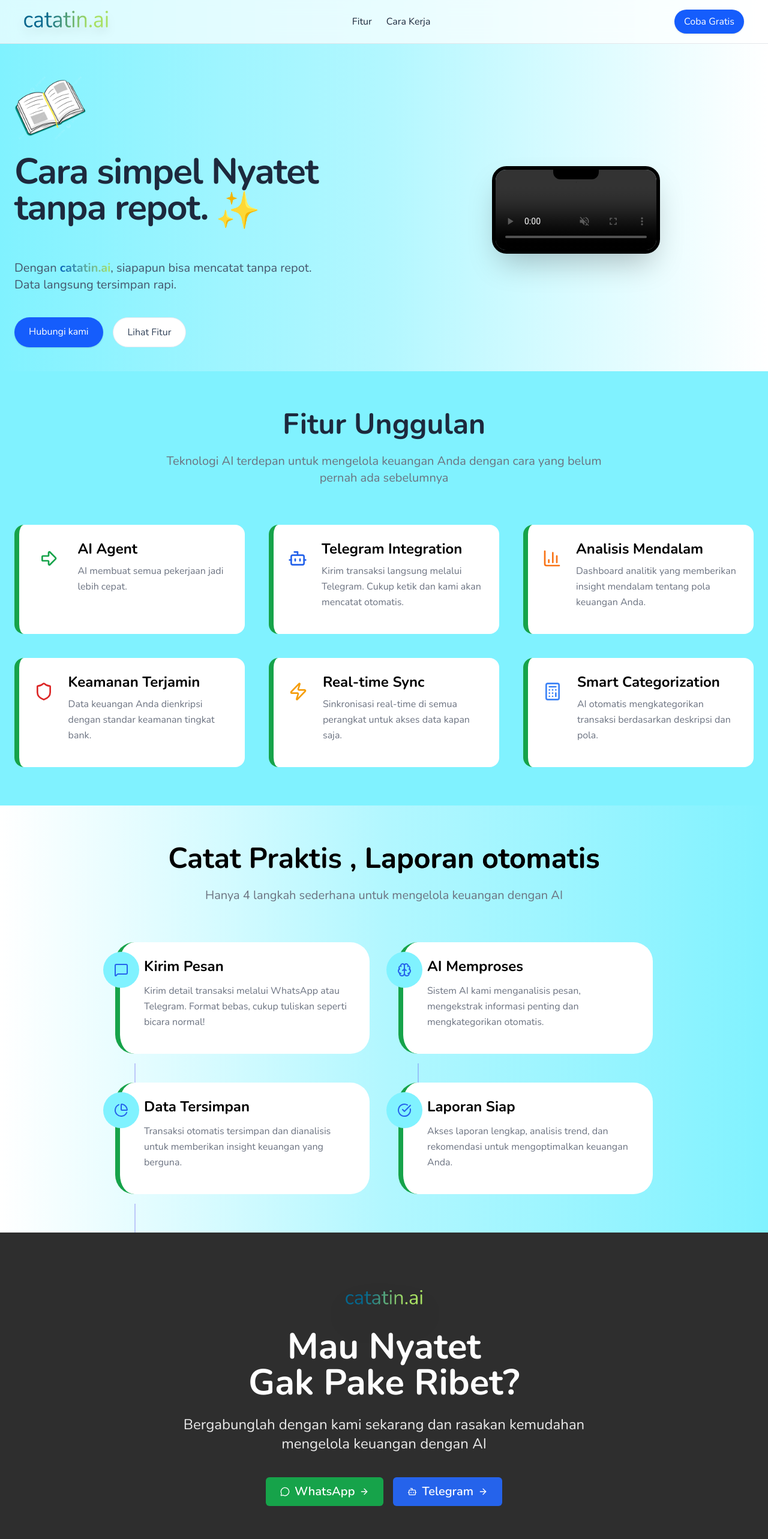
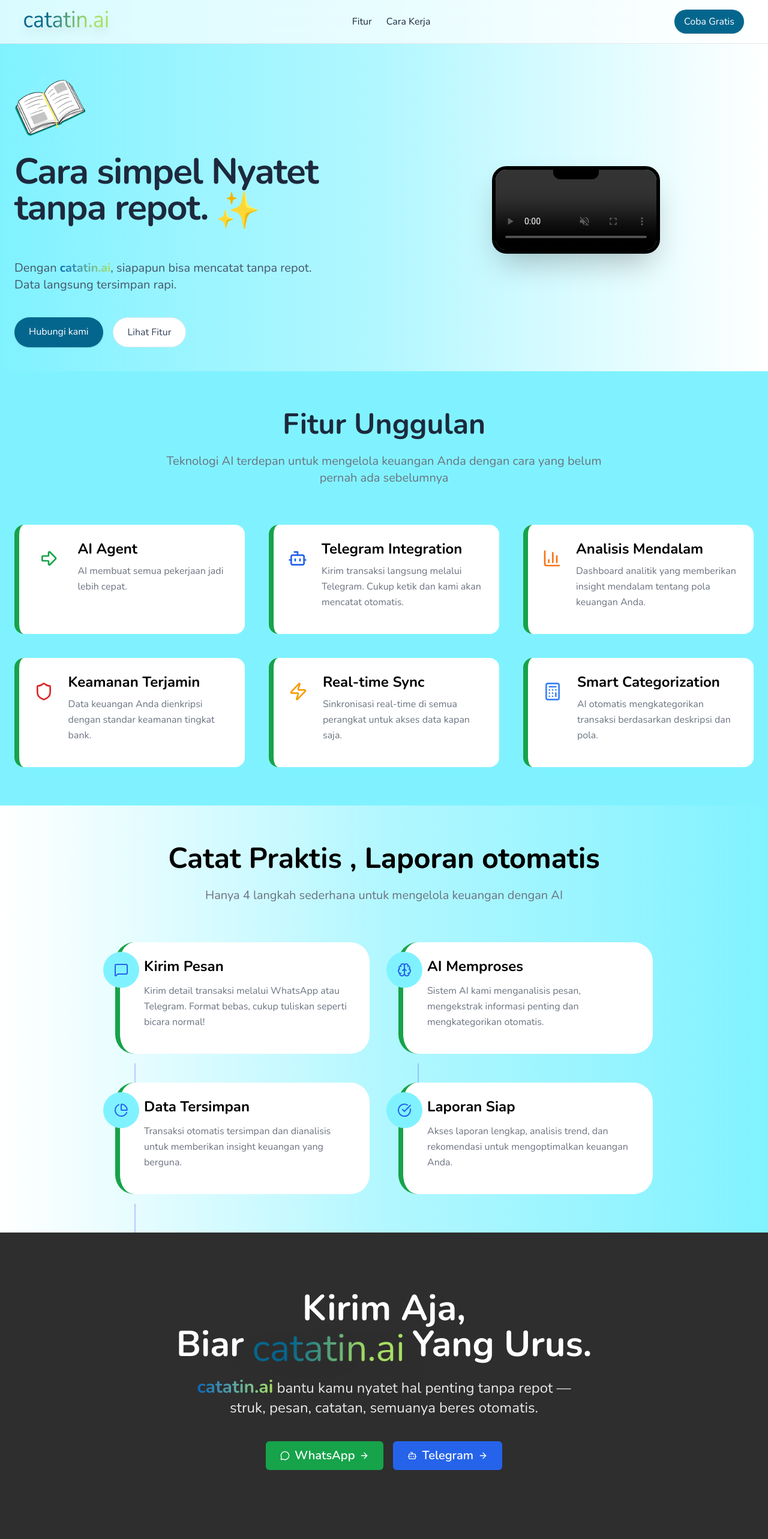
Before and after one commit to alan-catat/catatin.ai, a Next.js app: page / in a window 1280 px wide. Shown: the top 2566 px of the page at 60% size. Built offline with nearby package versions, Linux system fonts and the light colour scheme; grey boxes are pictures that could not be loaded.

Commit message:
update fitur landing page

```diff
--- a/app/CTASection.tsx
+++ b/app/CTASection.tsx
@@ -13,22 +13,22 @@
       {/* Content */}
       <div className="container mx-auto px-5 text-center relative z-10">
         <div className="max-w-4xl mx-auto">
-          <div className="mb-10 flex justify-center">
-            <Image
-              src={owlMascot}
-              alt="Catatin.ai"
-              className="w-32 h-auto animate-bounce-slow drop-shadow-2xl"
-            />
-          </div>
 
-          <h2 className="text-4xl md:text-6xl font-bold text-white mb-6">
-            Mau Nyatet
-            <span className="block text-white">Gak Pake Ribet?</span>
-          </h2>
+          <h2 className="text-4xl md:text-6xl font-bold text-white mb-6 text-center">
+  Kirim Aja, <br />
+  Biar{" "}
+  <Image
+    src={owlMascot}
+    alt="Catatin.ai"
+    className="inline-block align-middle w-62 h-auto animate-bounce-slow drop-shadow-2xl"
+  />{" "}
+  Yang Urus.
+</h2>
 
           <p className="text-xl md:text-2xl text-white/90 mb-10 max-w-2xl mx-auto">
-            Bergabunglah dengan kami sekarang dan rasakan kemudahan
-            mengelola keuangan dengan AI
+            <span className="text-3xl font-bold bg-gradient-to-r from-[#0566BD] to-[#A8E063] bg-clip-text text-transparent">
+              catatin.ai
+            </span> bantu kamu nyatet hal penting tanpa repot — struk, pesan, catatan, semuanya beres otomatis.
           </p>
 
           {/* CTA Buttons */}
--- a/app/Header.tsx
+++ b/app/Header.tsx
@@ -47,7 +47,7 @@
         {/* CTA */}
         <a
           href="#signup"
-          className="inline-flex items-center gap-2 px-4 py-2 rounded-full bg-blue-600 text-white font-medium shadow-sm hover:bg-black-100 hover:scale-105 active:scale-95 cursor-pointer transition"
+          className="inline-flex items-center gap-2 px-4 py-2 rounded-full bg-[#05668D] text-white font-medium shadow-sm hover:bg-black-100 hover:scale-105 active:scale-95 cursor-pointer transition"
         >
           Coba Gratis
         </a>
--- a/app/page.js
+++ b/app/page.js
@@ -46,7 +46,7 @@
           <div className="flex justify-center md:justify-start gap-4">
             <a
               href="#signup"
-              className="px-6 py-3 rounded-full bg-blue-600 text-white font-medium shadow hover:bg-blue-700"
+              className="px-6 py-3 rounded-full bg-[#05668D] text-white font-medium shadow hover:bg-blue-700"
             >
               Hubungi kami
             </a>
```
